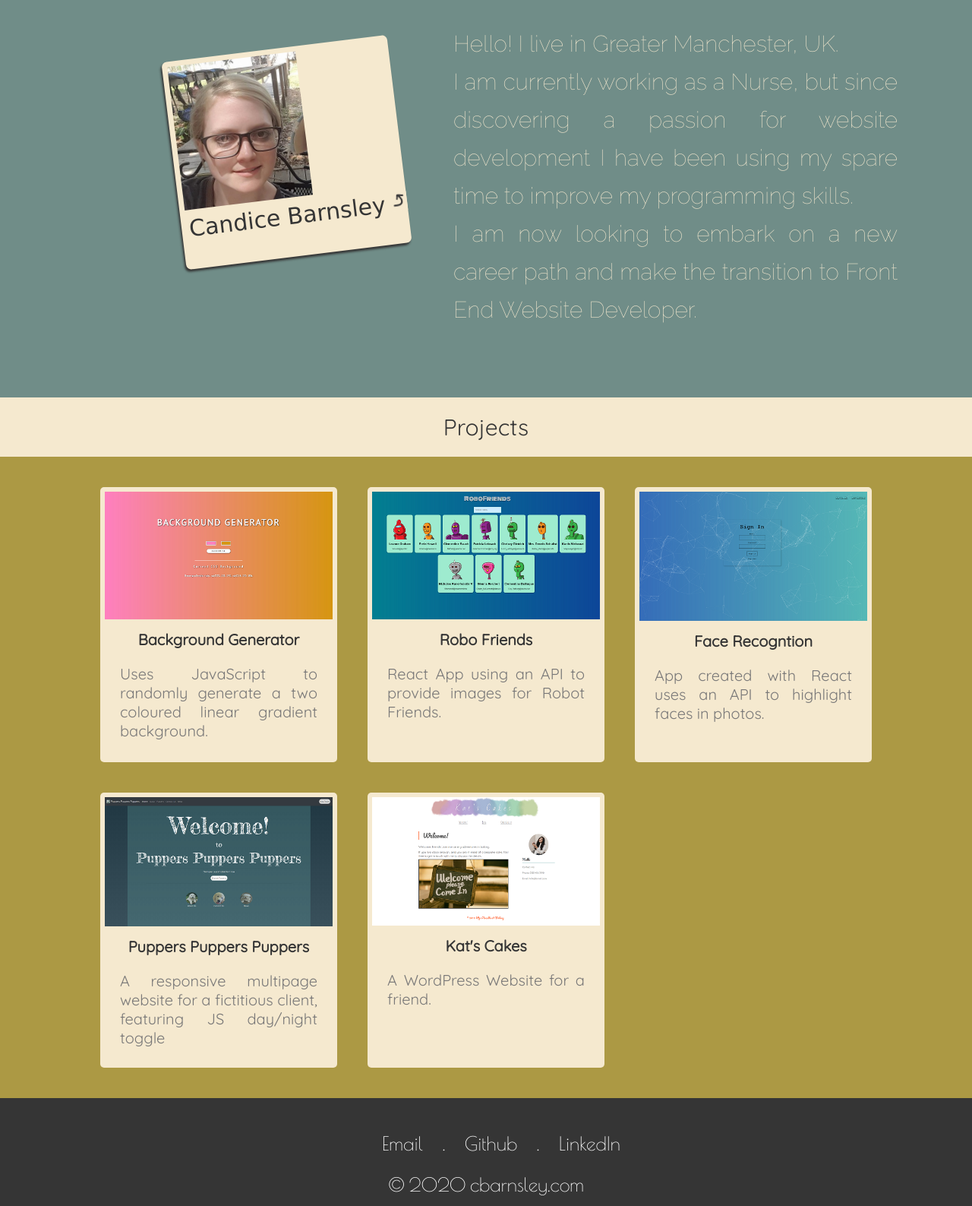
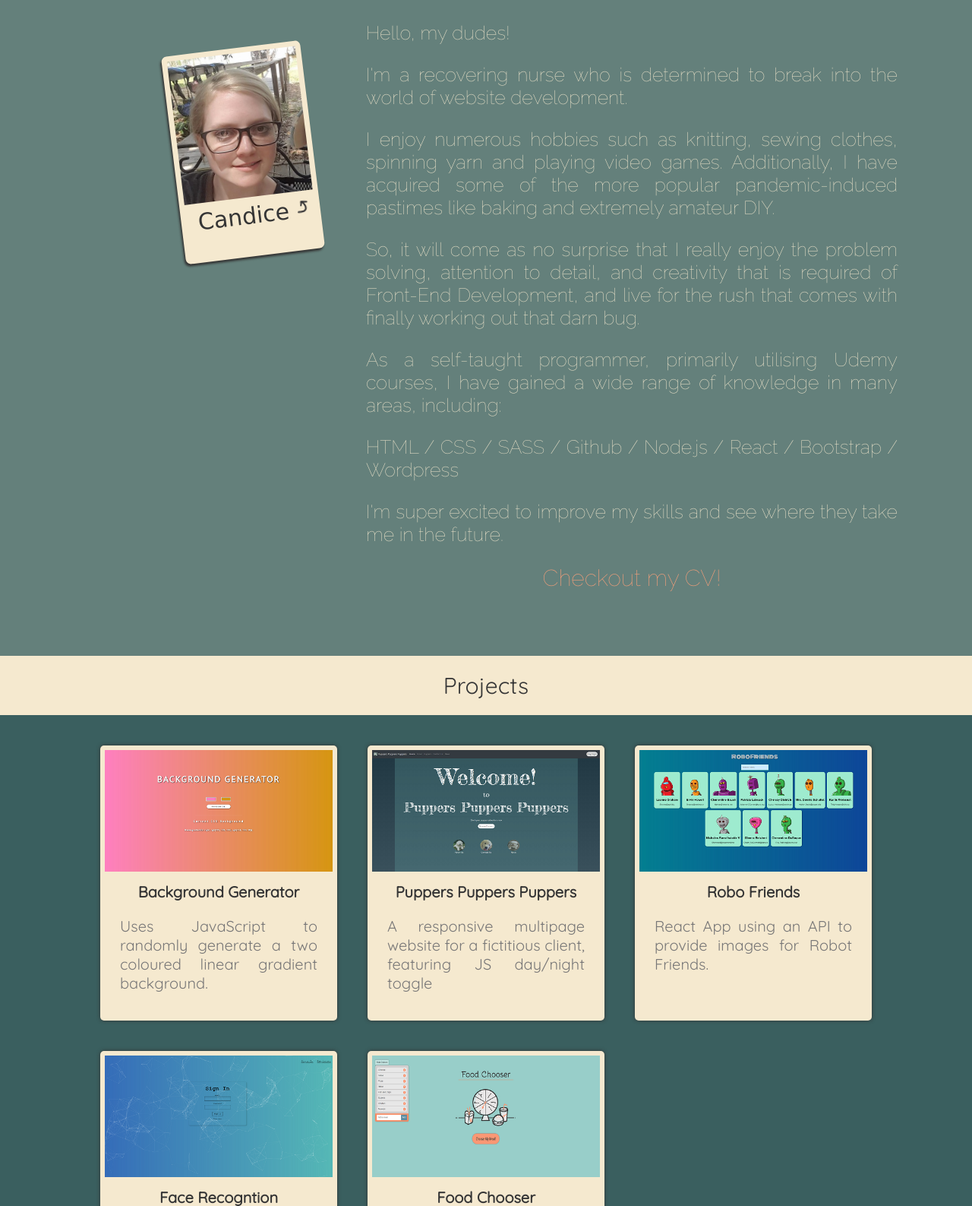
Before and after one commit to Cebarnsley/profile-website, a website: page index.html in a window 1280 px wide. Shown: the part 938-2525 px from the top of the page at 76% size. Drawn offline with nearby package versions, Linux system fonts and the light colour scheme; a web font is replaced by a local one.

Commit message:
finalised css, changed about me text

```diff
--- a/index.html
+++ b/index.html
@@ -16,14 +16,14 @@
     <link href="https://fonts.googleapis.com/css?family=Pacifico&display=swap" rel="stylesheet">
     <script src="https://ajax.googleapis.com/ajax/libs/jquery/3.4.1/jquery.min.js"></script>
     <script src='script.js'></script>
-    <link rel="icon" href="http://example.com/favicon.png">
+    <link rel="icon" type="image/png"   href="./images/favicon.png" />
 
 </head>
 <body>
 
     <div class="header">
         <div class="title-image">
-            <img src="images/title-image.png">
+            <img src="../profile-website/images/title-image.png">
             <div class="title-text">
 
                 <h2>Candice Barnsley</h2>
@@ -36,7 +36,7 @@
                 Front End Website Developer
             </p>
             <p class="header-skills" >
-                HTML - CSS3 - React - Bootstrap - SASS - WordPress - Node.js - Github
+                HTML - CSS3 - Github - React - Bootstrap - SASS - WordPress - Node.js
             </p>
 
 
@@ -62,17 +62,26 @@
         <div class="about-container">
 
             <div class="photo-card">
-                <img src="./images/profile-pic.jpg" class="profile-pic" alt="profile picture" >
-                <p class="photo-name">Candice Barnsley</p>
-                <img src="arrow.png">
+                <img src="../profile-website/images/profile-pic.jpg" class="profile-pic" alt="profile picture" >
+                <p class="photo-name">Candice</p>
+                <img src="../profile-website/arrow.png">
             </div>
             <div class="about-info">
 
 
                 <p class="blurb">
-                        Hello! I live in Greater Manchester, UK. <br>
-                        I am currently working as a Nurse, but since discovering a passion for website development I have been using my spare time to improve my programming skills. <br>
-                        I am now looking to embark on a new career path and make the transition to Front End Website Developer.
+                        <p> Hello, my dudes!  </p>
+                        <p> I'm a recovering nurse who is determined to break into the world of website development. </p>
+                        <p>I enjoy numerous hobbies such as knitting, sewing clothes, spinning yarn and playing video games.
+                        Additionally, I have acquired some of the more popular pandemic-induced pastimes like baking and extremely amateur DIY.</p>
+                        <p>So, it will come as no surprise that I really enjoy the problem solving, attention to detail, and creativity that is required of Front-End Development,
+                        and live for the rush that comes with finally working out that darn bug.</p>
+                        <p>As a self-taught programmer, primarily utilising Udemy courses, I have gained a wide range of knowledge in many areas, including: </p>
+                        <p>HTML / CSS / SASS / Github / Node.js / React / Bootstrap / Wordpress</p>
+                        <p>I'm super excited to improve my skills and see where they take me in the future.</p>
+                        <p class="cv-link"><a href="my cv link" >Checkout my CV!</a></p>
+
+
                 </p>
             </div>
         </div>
@@ -96,16 +105,26 @@
         <!-- card -bg-generator  -->
         <a href="https://cebarnsley.github.io/background-generator/">
             <div class="card">
-                   <img src="bg-gen.png" class="card-img">
+                   <img src="../profile-website/bg-gen.png" class="card-img">
                     <h3>Background Generator</h3>
                     <p>Uses JavaScript to randomly generate a two coloured linear gradient background.</p>
             </div>
         </a>
 
+        <!-- Puppers -->
+        <a href="https://cebarnsley.github.io/Puppers-Puppers-Puppers/homepage/">
+            <div class="card">
+                   <img src="../profile-website/puppers.png" class="card-img">
+                    <h3>Puppers Puppers Puppers</h3>
+                    <p>A responsive multipage website for a fictitious client, featuring JS day/night toggle</p>
+            </div>
+        </a>
+
+
         <!-- Robo Friends -->
         <a href="https://cebarnsley.github.io/robo-friends/">
             <div class="card">
-                   <img src="robofriends.png" class="card-img">
+                   <img src="../profile-website/robofriends.png" class="card-img">
                     <h3>Robo Friends</h3>
                     <p>React App using an API to provide images for Robot Friends.</p>
             </div>
@@ -115,29 +134,21 @@
         <!-- face recongition app -->
         <a href="https://face-finder-7961.herokuapp.com/">
             <div class="card">
-                   <img src="face-recog.png" class="card-img">
+                   <img src="../profile-website/face-recog.png" class="card-img">
                     <h3>Face Recogntion</h3>
                     <p>App created with React uses an API to highlight faces in photos.</p>
             </div>
         </a>
 
 
-        <!-- Puppers -->
-        <a href="https://cebarnsley.github.io/Puppers-Puppers-Puppers/homepage/">
-            <div class="card">
-                   <img src="puppers.png" class="card-img">
-                    <h3>Puppers Puppers Puppers</h3>
-                    <p>A responsive multipage website for a fictitious client, featuring JS day/night toggle</p>
-            </div>
-        </a>
 
 
         <!-- card -bg-generator -->
-        <a href="https://katscakes.org">
+        <a href="https://cebarnsley.github.io/food-chooser/">
             <div class="card">
-                   <img src="cakes.png" class="card-img">
-                    <h3>Kat's Cakes</h3>
-                    <p>A WordPress Website for a friend.</p>
+                   <img src="../profile-website/foodChooser.png" class="card-img">
+                    <h3>Food Chooser</h3>
+                    <p>A randomised meal selector with customisable options made with JS.</p>
             </div>
         </a>
 
@@ -162,9 +173,7 @@
         </ul>
 
     </div>
-    <div >
-            <p class="site">&copy; <script type="text/javascript">document.write(new Date().getFullYear());</script> cbarnsley.com</p>
-    </div>
+
 
 </footer>
 
--- a/style.scss
+++ b/style.scss
@@ -156,7 +156,7 @@ body, html {
     // home page
     .home{
         height:auto;
-        background-color: rgb(112, 141, 136);
+        background-color: rgb(100, 128, 123);
 
 
         .about {
@@ -176,6 +176,7 @@ body, html {
                 .photo-card {
                     background-color: rgb(245, 233, 207);
                     height: 275px;
+                    width: 184px;
                     border-radius: 7px;
                     box-shadow: -2px 3px 3px rgb(53, 53, 53);
                     transform: rotate(-7deg);
@@ -210,15 +211,38 @@ body, html {
                     text-align: left;
 
 
-                    .blurb {
-                        text-align: justify;
-                        color: rgb(245, 233, 207);
-                        font-size: 30px;
-                        // font-family: 'Pompiere', cursive;
-                        font-family: $font-raleway;
-                        line-height: 50px;
-                        font-weight: 100;
-                    }
+
+                            p {
+                            text-align: justify;
+                            color: rgb(245, 233, 207);
+                            font-size: 25px;
+                            font-family: $font-raleway;
+                            font-weight: 100;
+
+
+                        }
+
+                        .cv-link {
+                            text-align: center;
+
+
+                            a {
+                                font-size: 30px;
+                                color: lightsalmon;
+                                text-decoration: none;
+                                padding: 10px 10px;
+                            }
+                            a:hover{
+                                border: 2px solid lightsalmon;
+                                border-radius: 5px;
+                            }
+
+                        }
+
+
+
+
+
                 }
 
             }
@@ -234,7 +258,7 @@ body, html {
 
     .projects-info {
 
-        background-color: rgb(172, 153, 68);
+        background-color: rgb(58, 95, 95);
         padding: 0px 0px 20px 0px;
         min-height: 100%;
 
@@ -278,9 +302,10 @@ body, html {
                     padding: 6px 6px;
                     border-radius: 5px;
                     transition: all 0.2s ease-in-out;
+                    box-shadow: 0px 0px 5px #333;
 
                     .card-img {
-                        height: auto;
+                        height: 160px;
                         width: 300px;
                     }
 
@@ -724,7 +749,22 @@ body, html {
             }
         }
 
+        footer {
 
+            font-size: 20px;
+            .contact-links {
+                ul {
+
+                    padding: 0px;
+                    li {
+                        a{
+                            padding: 5px 5px;
+                        }
+
+                    }
+                }
+            }
+        }
 
     }
 }
```
Also changed, not shown: foodChooser.png (added), images/favicon.png (added), style.css, 1 other file.
